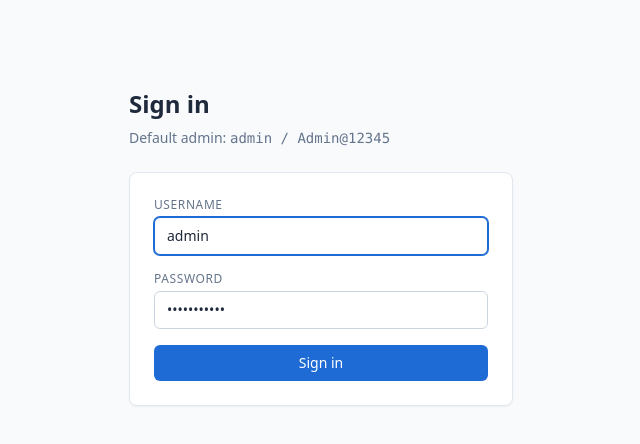
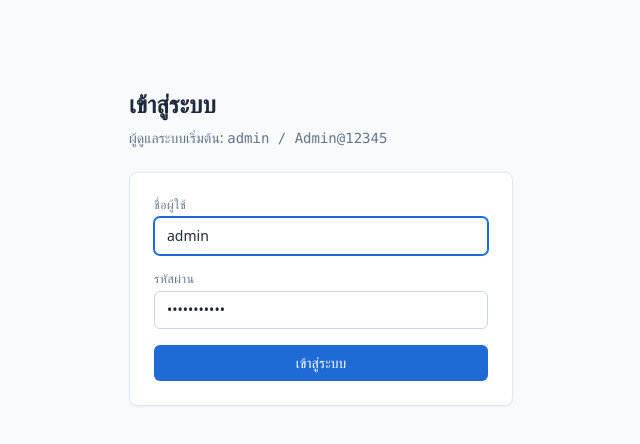
Before and after one commit to pkreang/consignment, a Next.js app in the folder frontend/: page /login in a window 1280 px wide. Shown: the top 444 px of the page, without its empty margins (319-959 px from the left). Built offline with nearby package versions, Linux system fonts and the light colour scheme; no server answers.

Commit message:
feat(i18n): localize the login page

```diff
--- a/frontend/app/login/page.tsx
+++ b/frontend/app/login/page.tsx
@@ -2,10 +2,14 @@
 
 import { FormEvent, useState } from 'react';
 import { useRouter } from 'next/navigation';
-import { login, ApiError } from '@/lib/api';
+import { useTranslations } from 'next-intl';
+import { login } from '@/lib/api';
+import { useErrorMessage } from '@/lib/use-error-message';
 
 export default function LoginPage() {
   const router = useRouter();
+  const t = useTranslations('login');
+  const errorMessage = useErrorMessage();
   const [username, setUsername] = useState('admin');
   const [password, setPassword] = useState('Admin@12345');
   const [busy, setBusy] = useState(false);
@@ -19,7 +23,7 @@ export default function LoginPage() {
       await login(username, password);
       router.replace('/dashboard');
     } catch (err) {
-      setError(err instanceof ApiError ? err.message : 'Login failed');
+      setError(errorMessage(err));
     } finally {
       setBusy(false);
     }
@@ -27,13 +31,13 @@ export default function LoginPage() {
 
   return (
     <div className="mx-auto mt-16 max-w-sm">
-      <h1 className="mb-2 text-2xl font-semibold text-slate-800">Sign in</h1>
+      <h1 className="mb-2 text-2xl font-semibold text-slate-800">{t('title')}</h1>
       <p className="mb-6 text-sm text-slate-500">
-        Default admin: <span className="font-mono">admin / Admin@12345</span>
+        {t('defaultAdmin')} <span className="font-mono">admin / Admin@12345</span>
       </p>
       <form onSubmit={onSubmit} className="card space-y-4 p-6">
         <div>
-          <label className="label">Username</label>
+          <label className="label">{t('username')}</label>
           <input
             className="input"
             value={username}
@@ -42,7 +46,7 @@ export default function LoginPage() {
           />
         </div>
         <div>
-          <label className="label">Password</label>
+          <label className="label">{t('password')}</label>
           <input
             type="password"
             className="input"
@@ -56,7 +60,7 @@ export default function LoginPage() {
           </div>
         )}
         <button className="btn btn-primary w-full" disabled={busy} type="submit">
-          {busy ? 'Signing in…' : 'Sign in'}
+          {busy ? t('submitting') : t('submit')}
         </button>
       </form>
     </div>
```
